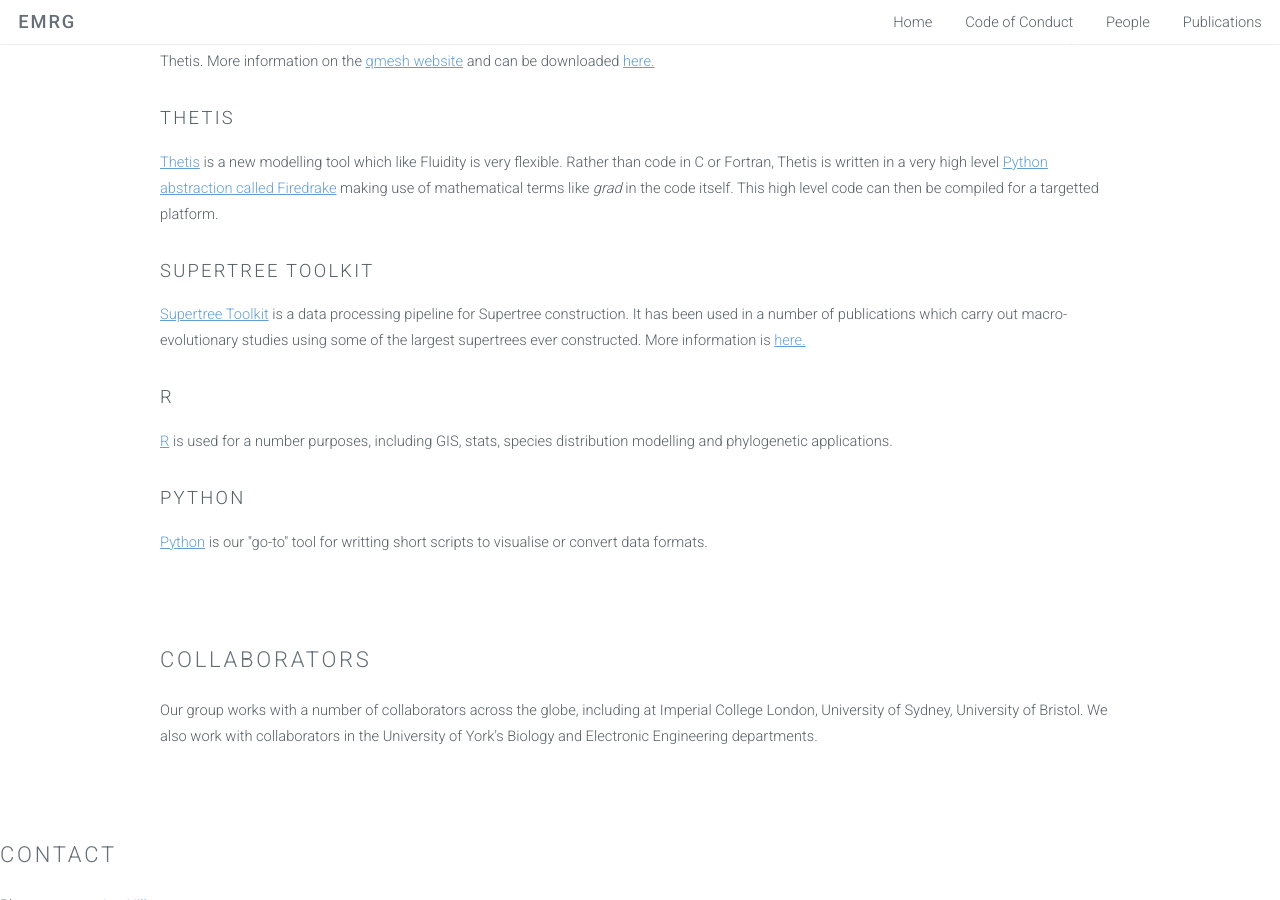
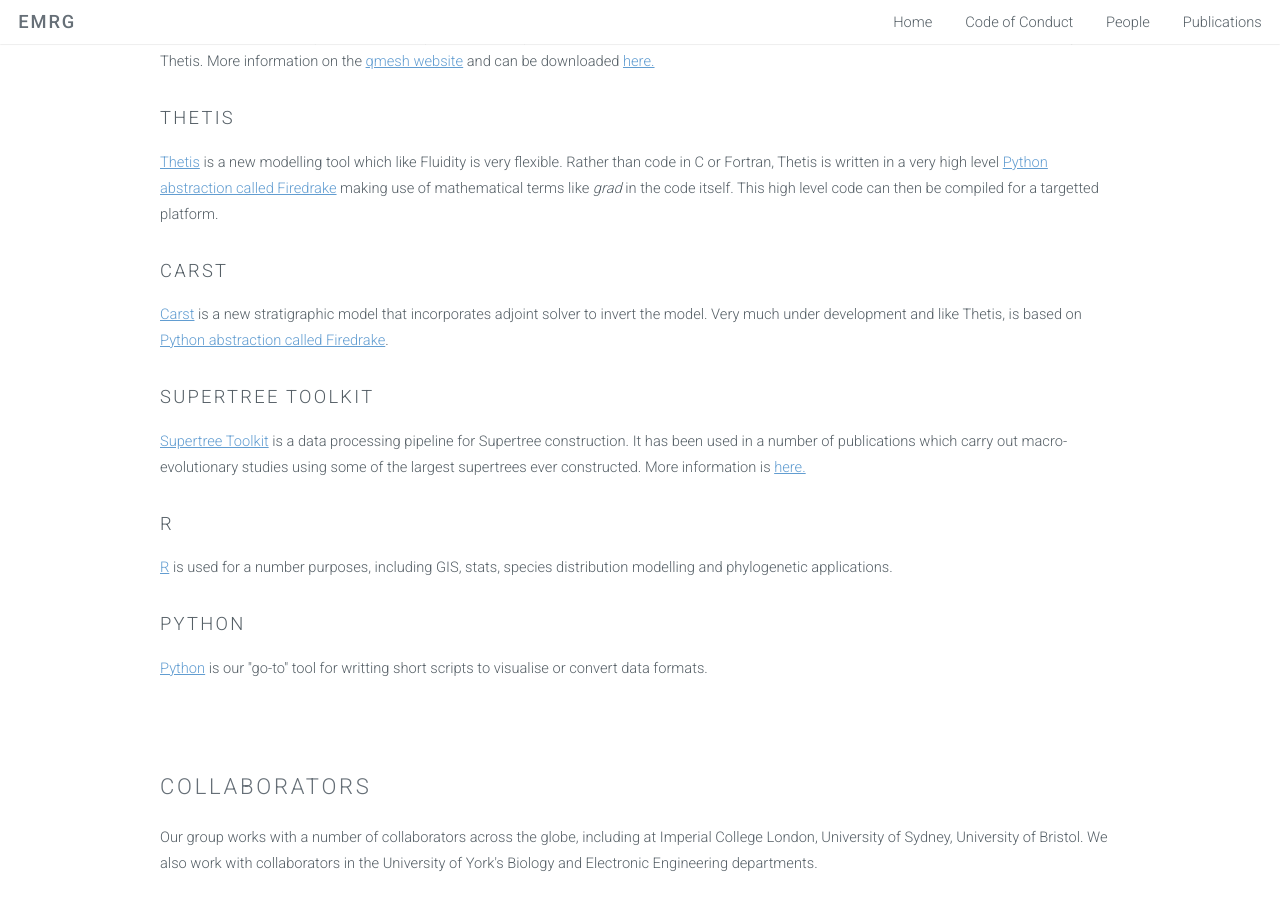
Before and after one commit to EnvModellingGroup/EnvModellingGroup.github.io, a Jekyll site: the page built from index.html, in a window 1280 px wide and 900 px high, scrolled down 2021 px. Built offline with Jekyll 4.4.1, drawn with Linux system fonts in a browser that asks for light colours.

Commit message:
Adding carst

```diff
--- a/index.html
+++ b/index.html
@@ -65,7 +65,10 @@ keywords: York, University of York, Jon Hill, Hill, Hill lab, computational flui
             <h3>Thetis</h3>
             <p><a href="http://thetisproject.org/">Thetis</a> is a new modelling tool which like Fluidity is very flexible. Rather than code in C or Fortran, Thetis is written in a very high level <a href="http://www.firedrakeproject.org/"</a>Python abstraction called Firedrake</a> making use of mathematical terms like <i>grad</i> in the code itself. This high level code can then be compiled for a targetted platform.</p>
 
-           <h3>Supertree Toolkit</h3>
+	   <h3>Carst</h3>
+	<p><a href="https://carst-model.github.io/">Carst</a> is a new stratigraphic model that incorporates adjoint solver to invert the model. Very much under development and like Thetis, is based on <a href="http://www.firedrakeproject.org/"</a>Python abstraction called Firedrake</a>.
+
+	   <h3>Supertree Toolkit</h3>
            <p><a href="https://github.com/supertree-toolkit/stk">Supertree Toolkit</a> is a data processing pipeline for Supertree construction. It has been used in a number of publications which carry out macro-evolutionary studies using some of the largest supertrees ever constructed. More information is <a href="http://supertreetoolkit.org/">here.</a></p>
 
             <h3>R</h3>
```
